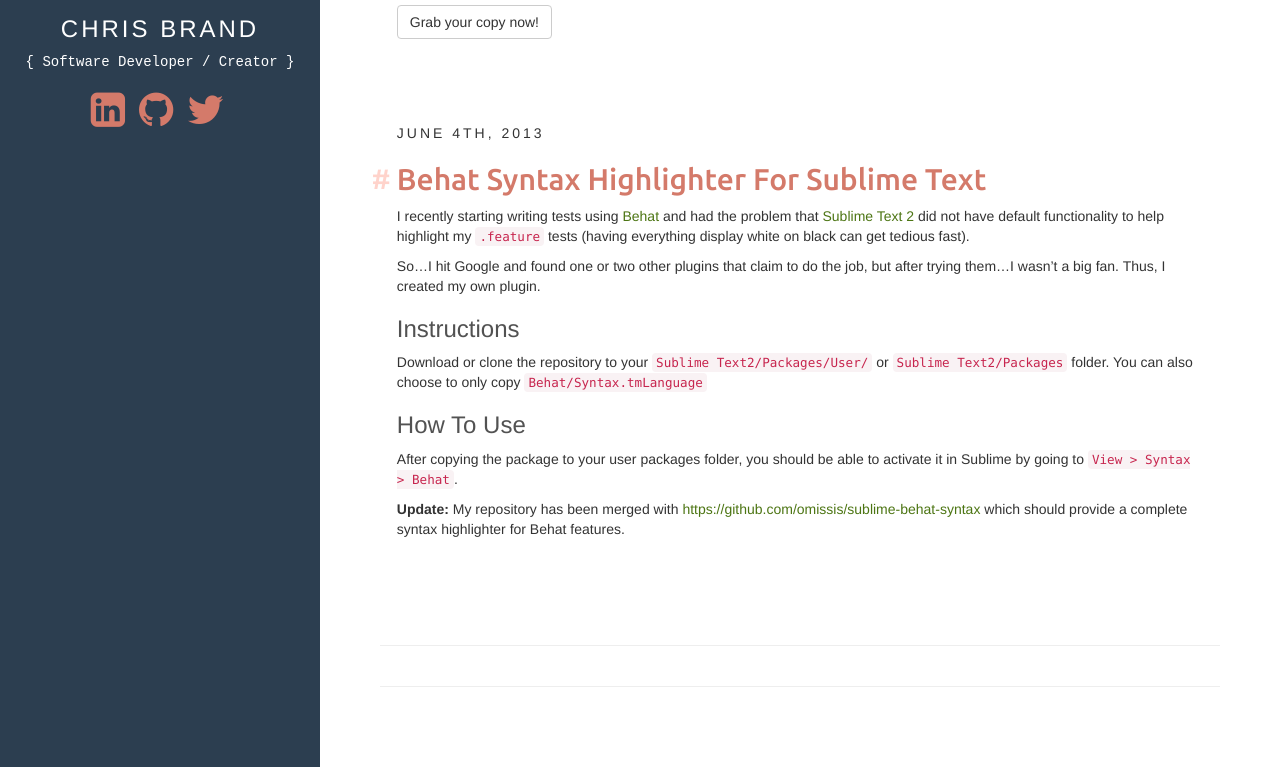
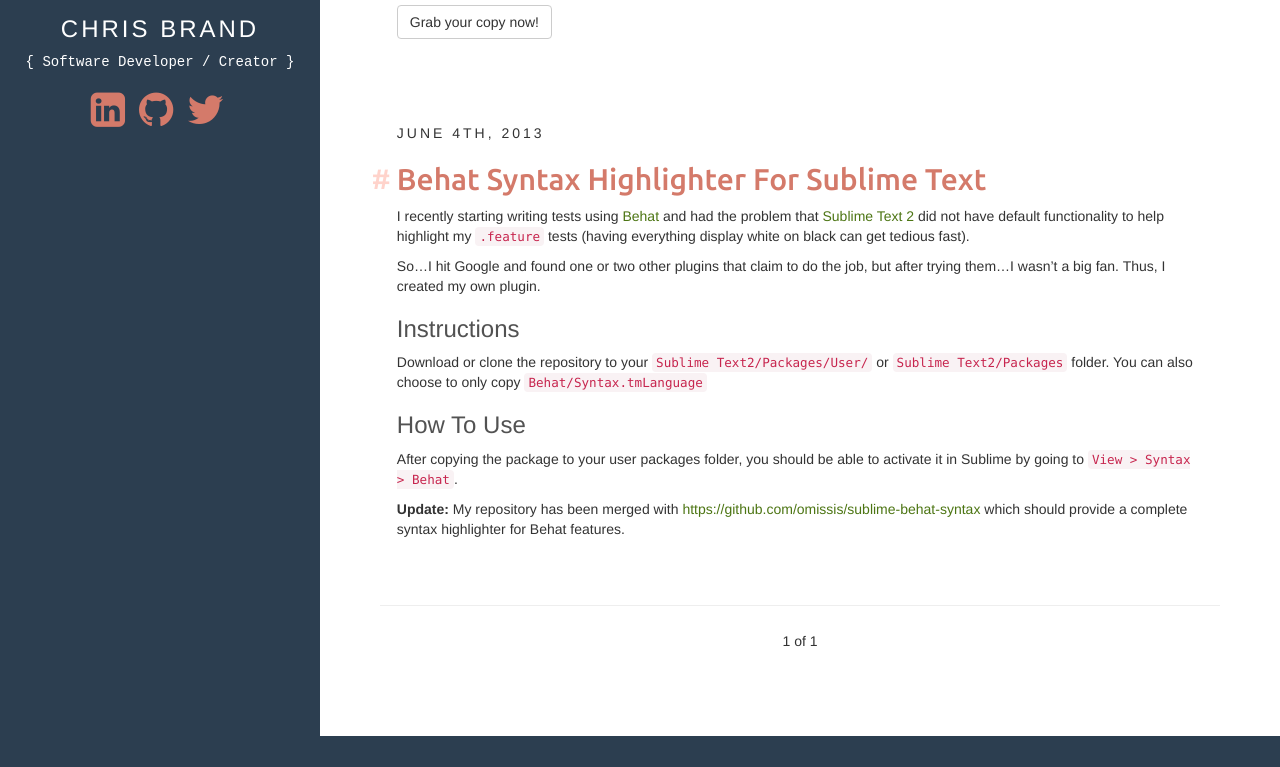
Before and after one commit to arcturial/arcturial.github.io, a Jekyll site: the page built from index.html, in a window 1280 px wide and 1048 px high, cut to the strip 281-1048 px from the top of the window. Built offline with Jekyll 4.4.1, drawn with Linux system fonts in a browser that asks for light colours; nearby versions of some CDN libraries; the list of posts is cut into pages by our own code.

Commit message:
Revert index page paginator.

```diff
--- a/index.html
+++ b/index.html
@@ -26,17 +26,33 @@
         {% if post.fullview %}
             {{ post.content }}
         {% else %}
-            {% if post.shortinfo %}
-                {{ post.shortinfo }}
-            {% elsif post.description %}
-                {{ post.description }}
-            {% else %}
-                {{ post.excerpt }}
-            {% endif %}
+            {{ post.excerpt }}
         {% endif %}
     </div>
 
 </article>
 {% endfor %}
+<hr/>
 
-{% include pager.html %}
+<ul class="pager">
+
+    {% if paginator.previous_page %}
+    <li class="previous">
+        <a href="{{ site.site_url }}/{{ site.paginate_path | replace: ':num', paginator.previous_page }}">
+            <i class="fa fa-chevron-left fa-2x"></i>
+        </a>
+    </li>
+    {% endif %}
+
+    <li>
+        <span class="page_number">{{ paginator.page }} of {{ paginator.total_pages }}</span>
+    </li>
+
+    {% if paginator.next_page %}
+    <li class="next">
+        <a href="{{ site.site_url }}/{{ site.paginate_path | replace: ':num', paginator.next_page }}">
+            <i class="fa fa-chevron-right fa-2x"></i>
+        </a>
+    </li>
+    {% endif %}
+</ul>
```
